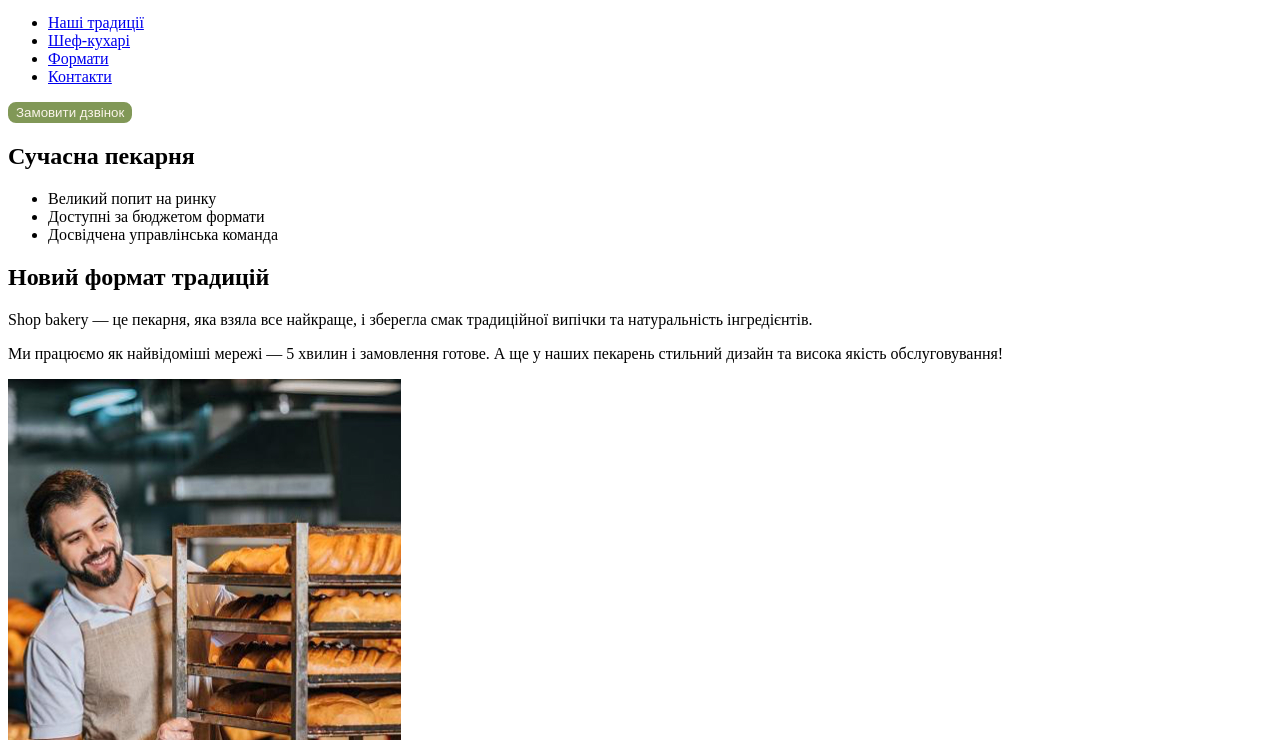
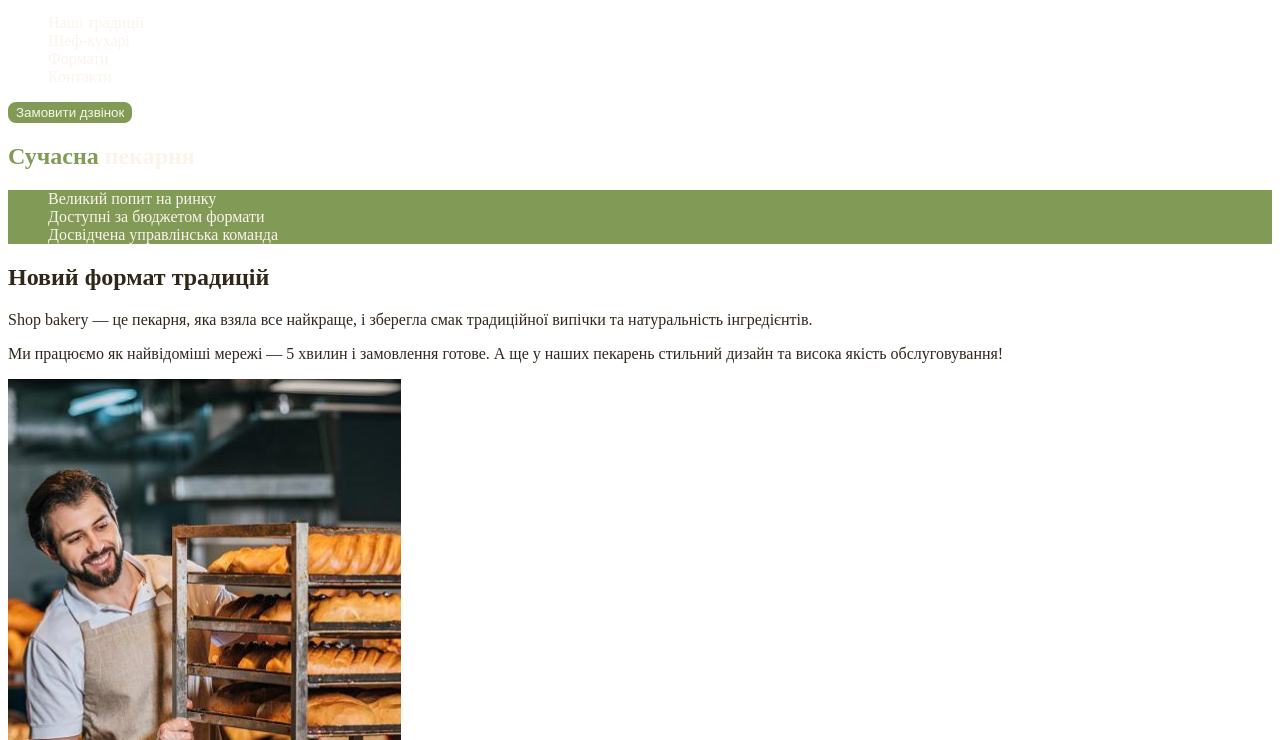
Before and after one commit to curiouscauliflower/Bakery-shop, a plain HTML site: page index.html in a window 1280 px wide. Shown: the part 60-800 px from the top of the page. Drawn offline with Linux system fonts and the light colour scheme.

Commit message:
Add colors and variables

```diff
--- a/css/styles.css
+++ b/css/styles.css
@@ -1,12 +1,63 @@
+:root {
+    --color-brand-light: #819b57;
+    --color-brand-dark: #465929;
+    --color-primary-light: #faf4ea;
+    --color-primary-dark: #31261a;
+}
+
+body {
+    color: var(--color-primary-dark);
+}
+
+ul {
+    list-style-type: none;
+}
+
 .button {
-    color: #faf4ea;
-    background-color: #819857;
-    border: 2px solid #819857;
+    color: var(--color-primary-light);
+    background-color: var(--color-brand-light);
+    border: 2px solid var(--color-brand-light);
     border-radius: 8px;
     cursor: pointer;
 }
 
 .button:hover {
+    color: var(--color-brand-dark);
     background-color: transparent;
-    color: #819857;
 }
+
+.link {
+    color: var(--color-primary-light);
+    text-decoration: none;
+    transition: color .3s;
+}
+
+.link:hover {
+    color: var(--color-brand-light);
+}
+
+.hero-title {
+    color: var(--color-primary-light);
+}
+
+.hero-title .accent {
+    color: var(--color-brand-light);
+}
+
+.visually-hidden {
+    position: absolute;
+    left: -10000px;
+    top: auto;
+    width: 1px;
+    height: 1px;
+    overflow: hidden;
+}
+
+.advantages-list {
+    color: var(--color-primary-light);
+    background-color: var(--color-brand-light);
+}
+
+.section-title {
+    color: var(--color-primary-dark);
+}
--- a/index.html
+++ b/index.html
@@ -14,25 +14,28 @@
           ><img src="./images/logo.svg" alt="Логотип сучасної пекарні"
         /></a>
         <ul>
-          <li><a href="#traditions">Наші традиції</a></li>
-          <li><a href="#chefs">Шеф-кухарі</a></li>
-          <li><a href="#formats">Формати</a></li>
-          <li><a href="#contacts">Контакти</a></li>
+          <li><a class="link" href="#traditions">Наші традиції</a></li>
+          <li><a class="link" href="#chefs">Шеф-кухарі</a></li>
+          <li><a class="link" href="#formats">Формати</a></li>
+          <li><a class="link" href="#contacts">Контакти</a></li>
         </ul>
       </nav>
       <button class="button" type="button">Замовити дзвінок</button>
     </header>
     <main>
-      <section class="main-section">
-        <h1 class="main-title">Сучасна пекарня</h1>
-        <ul>
+      <section class="hero">
+        <h1 class="hero-title"><span class="accent">Сучасна</span> пекарня</h1>
+      </section>
+      <section class="advantages">
+        <h2 class="visually-hidden">Наші переваги</h2>
+        <ul class="advantages-list">
           <li>Великий попит на ринку</li>
           <li>Доступні за бюджетом формати</li>
           <li>Досвідчена управлінська команда</li>
         </ul>
       </section>
       <section id="traditions">
-        <h2>Новий формат традицій</h2>
+        <h2 class="section-title">Новий формат традицій</h2>
         <p>
           <span>Shop bakery</span> — це пекарня, яка взяла все найкраще, і
           зберегла смак традиційної випічки та натуральність інгредієнтів.
@@ -48,7 +51,7 @@
         />
       </section>
       <section id="chefs">
-        <h2>Наші найкращі шеф-кухарі</h2>
+        <h2 class="section-title">Наші найкращі шеф-кухарі</h2>
         <ul>
           <li>
             <article>
@@ -72,7 +75,7 @@
         </ul>
       </section>
       <section id="formats">
-        <h2>Формати</h2>
+        <h2 class="section-title">Формати</h2>
         <ul>
           <li>
             <article><h3 lang="en">Walrus</h3></article>
@@ -86,7 +89,7 @@
         </ul>
       </section>
       <section id="contacts">
-        <h2>Приєднуйся до мережі пекарень</h2>
+        <h2 class="section-title">Приєднуйся до мережі пекарень</h2>
         <iframe
           src="https://www.google.com/maps/embed?pb=!1m18!1m12!1m3!1d2540.1638712576055!2d30.488658575689975!3d50.456673086916865!2m3!1f0!2f0!3f0!3m2!1i1024!2i768!4f13.1!3m3!1m2!1s0x40d4ce637bfe1717%3A0x5370c2254ad1b952!2z0LLRg9C70LjRhtGPINCh0ZbRh9C-0LLQuNGFINCh0YLRgNGW0LvRjNGG0ZbQsiwgNTQsINCa0LjRl9CyLCAwMjAwMA!5e0!3m2!1suk!2sua!4v1699175355633!5m2!1suk!2sua"
           width="603"
@@ -99,7 +102,7 @@
     </main>
     <footer>
       <nav>
-        <a href=""
+        <a href="/"
           ><img src="./images/logo.svg" alt="Логотип сучасної пекарні"
         /></a>
         <ul>
```
